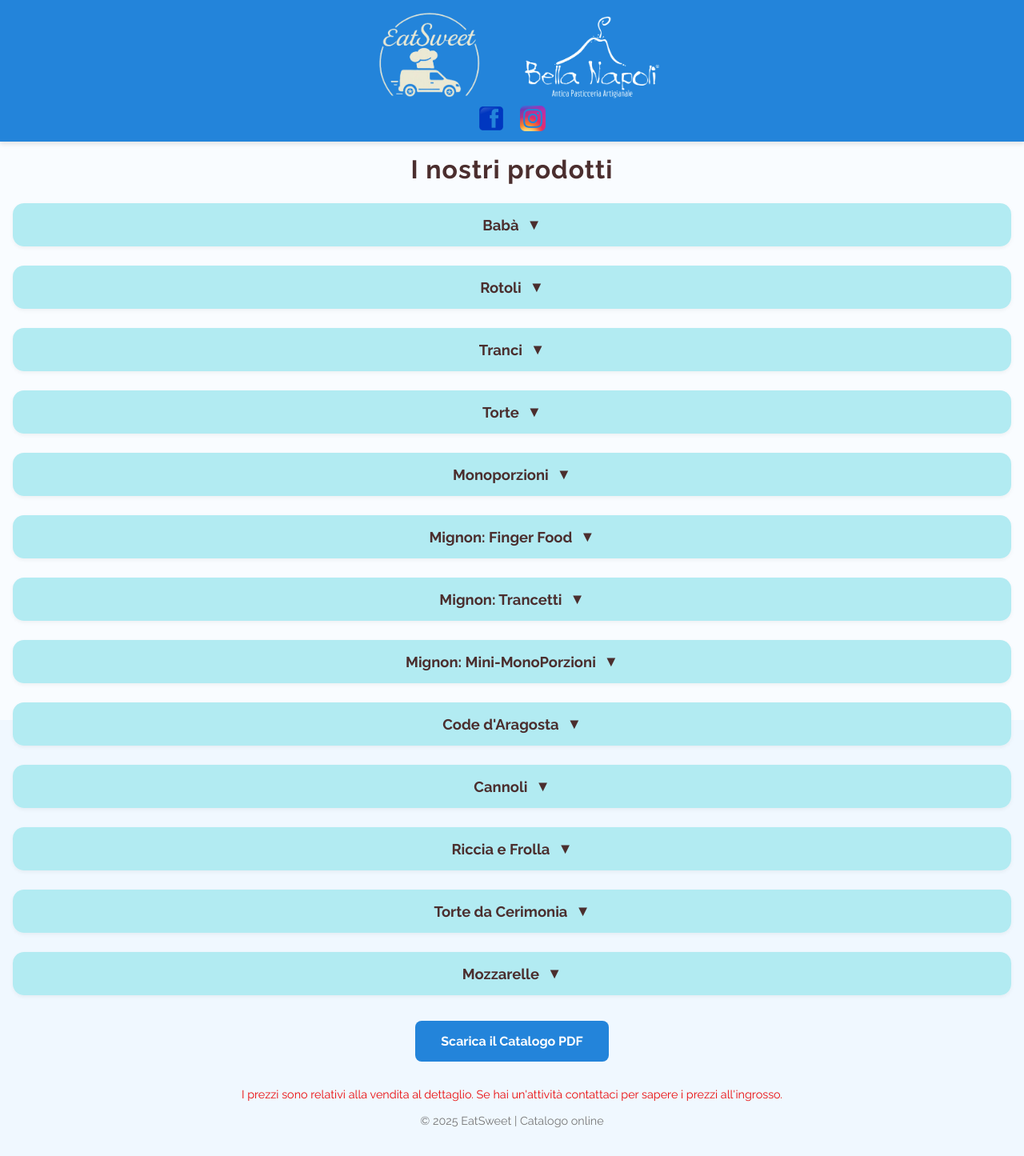
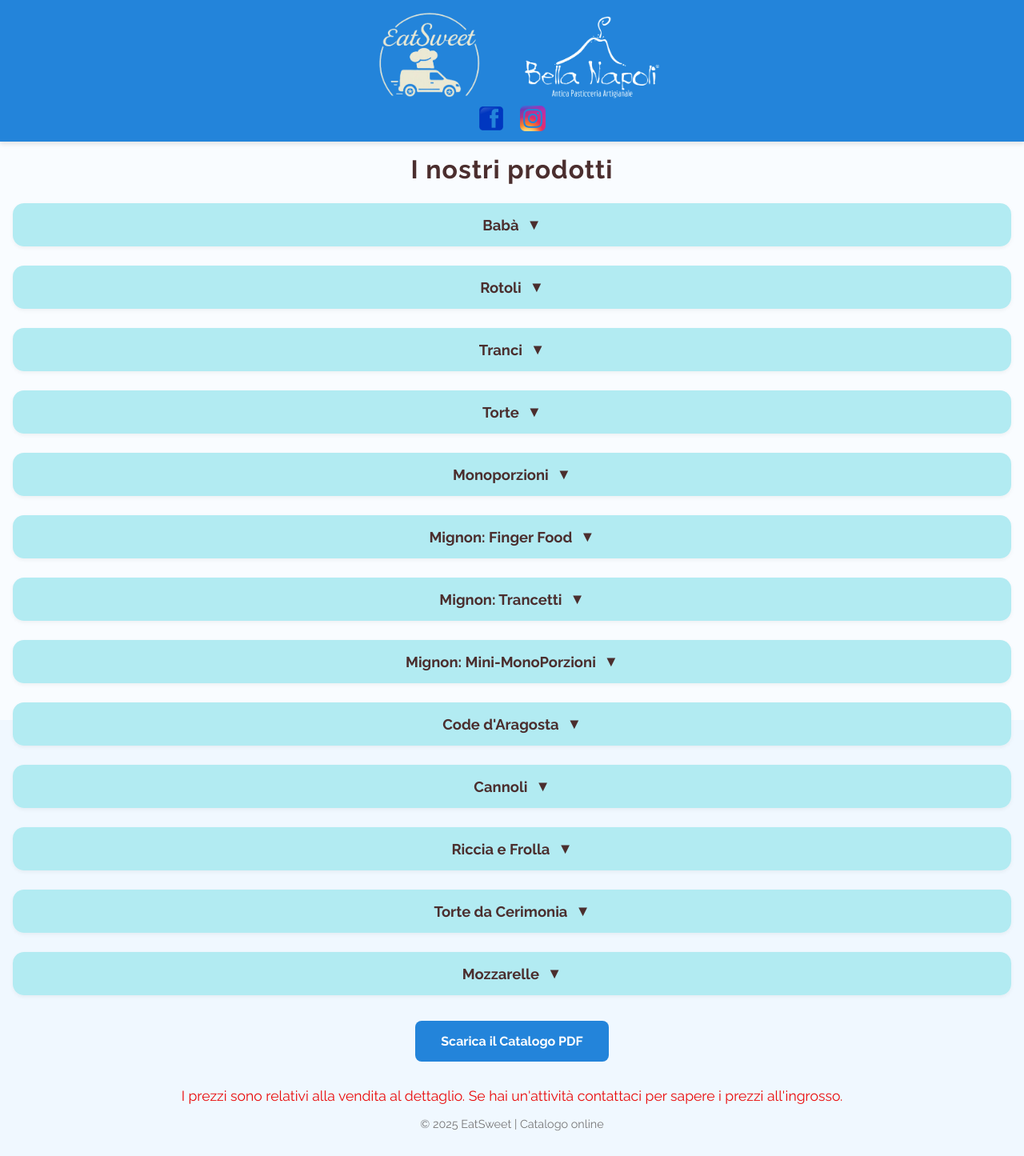
Before and after one commit to EatSweetDolci/eatsweetdolci.github.io, a Jekyll site: the page eatsweet/index.html, which Jekyll copies as it is, in a window 1280 px wide. Shown: the whole page at 80% size. Built offline with Jekyll 4.4.1, drawn with Linux system fonts in a browser that asks for light colours.

Commit message:
modified:   eatsweet/index.html

```diff
--- a/eatsweet/index.html
+++ b/eatsweet/index.html
@@ -947,7 +947,7 @@
     ">Scarica il Catalogo PDF</a>
     </div>
 
-    <p style="text-align:center; margin-top:10px; font-size:0.9rem; color:#e90a0a;">
+    <p style="text-align:center; margin-top:10px; font-size:1.1rem; color:#e90a0a;">
       I prezzi sono relativi alla vendita al dettaglio.
       Se hai un'attività contattaci per sapere i prezzi all'ingrosso.
     </p>
```
